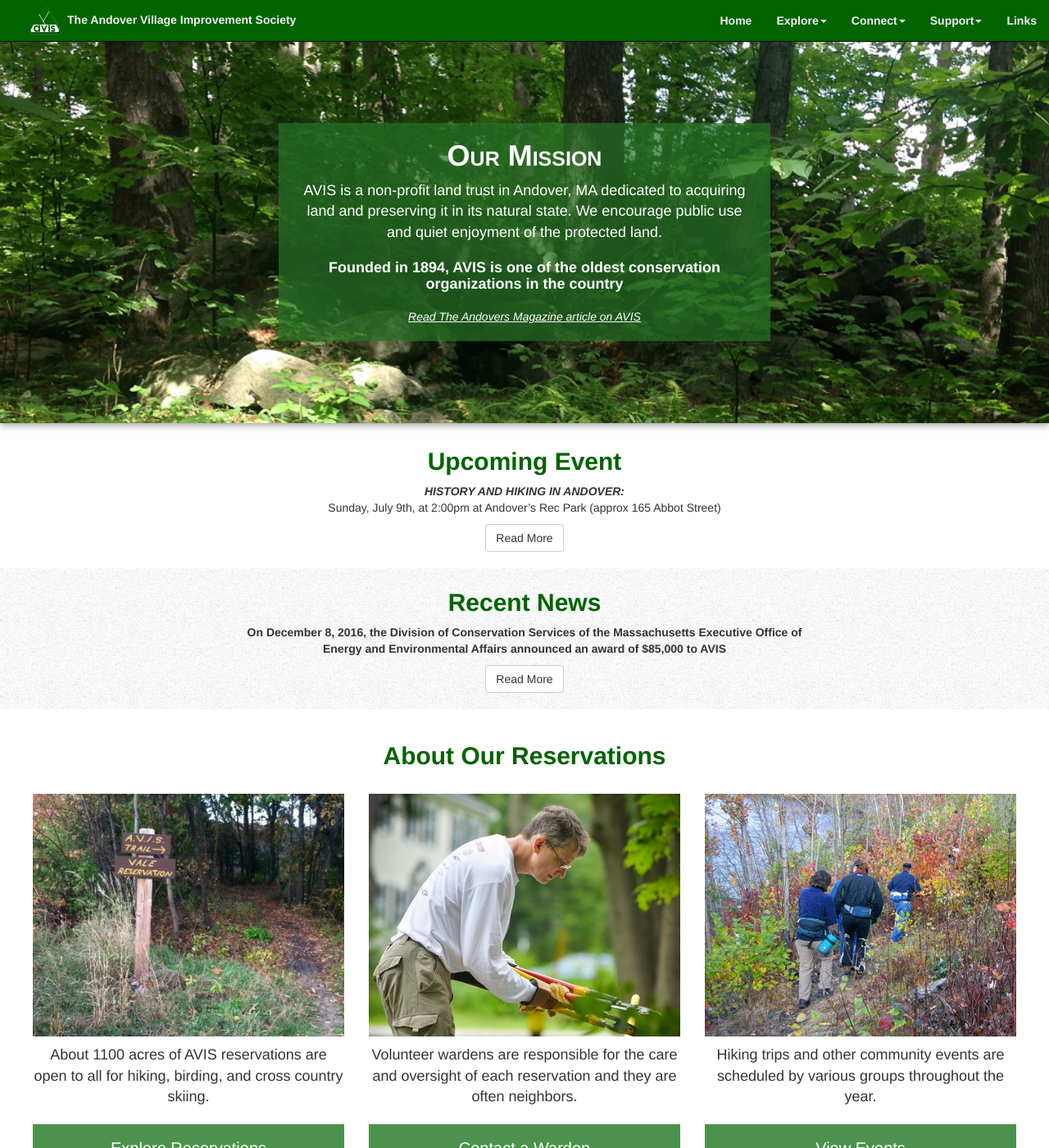
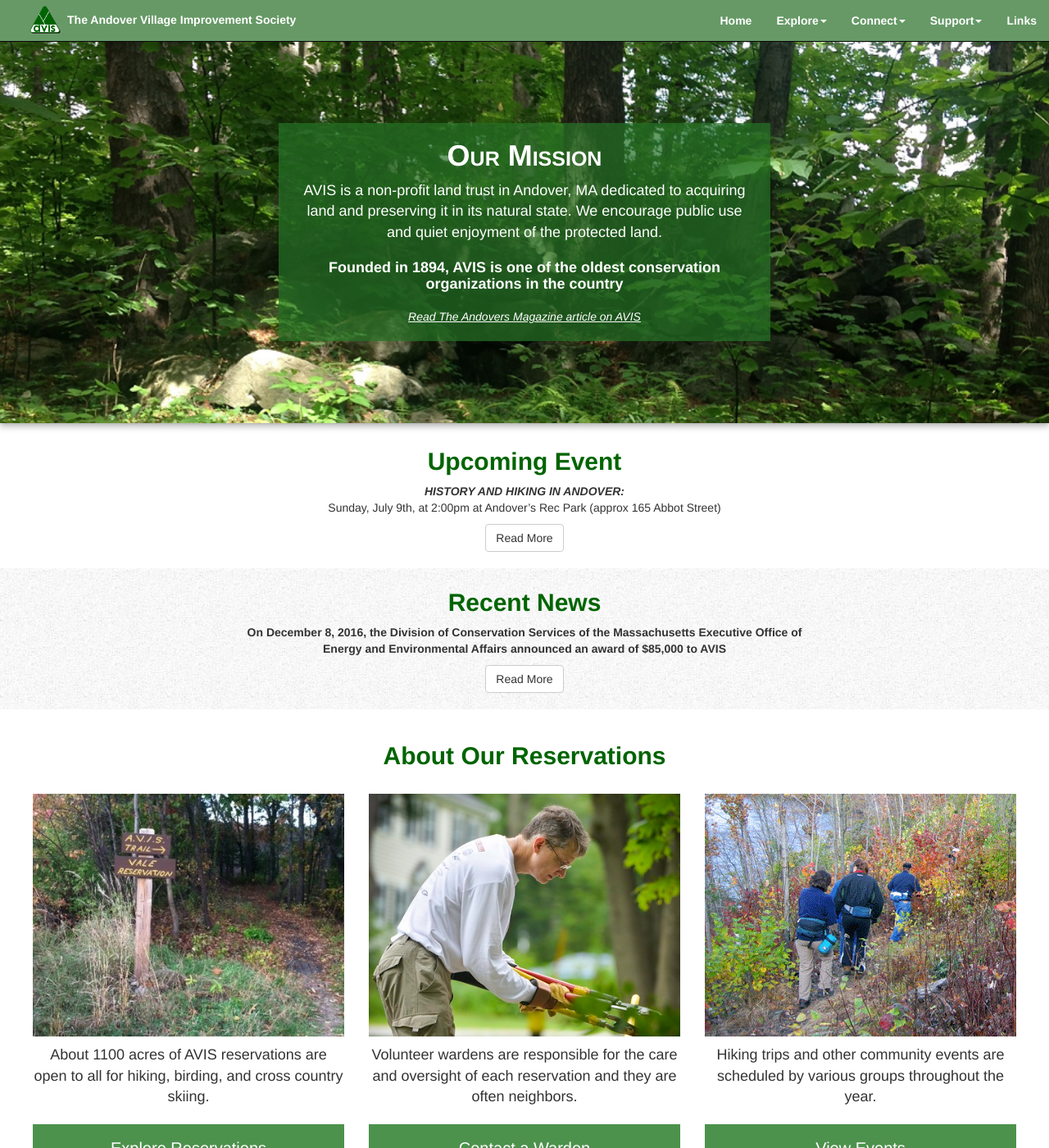
Before and after one commit to avisandover/avis-website, a Jekyll site: the page built from index.html, in a window 1280 px wide and 1400 px high. Shown: the whole window at 82% size. Built offline with Jekyll 4.4.1, drawn with Linux system fonts in a browser that asks for light colours.

Commit message:
Update background color to light green #669966

```diff
--- a/_sass/_avis_style.scss
+++ b/_sass/_avis_style.scss
@@ -32,9 +32,9 @@
 #main-nav {
   $min-width: 768px;
   $max-width: $min-width - 1;
-  $nav-color: darkgreen;
+  $nav-color: #669966;
   $nav-color-hover: $nav-color * 0.8;
-  $link-color: #f0f0f0;
+  $link-color: #ffffff;
   $link-color-hover: white;
 
   background-color: $nav-color;
```
